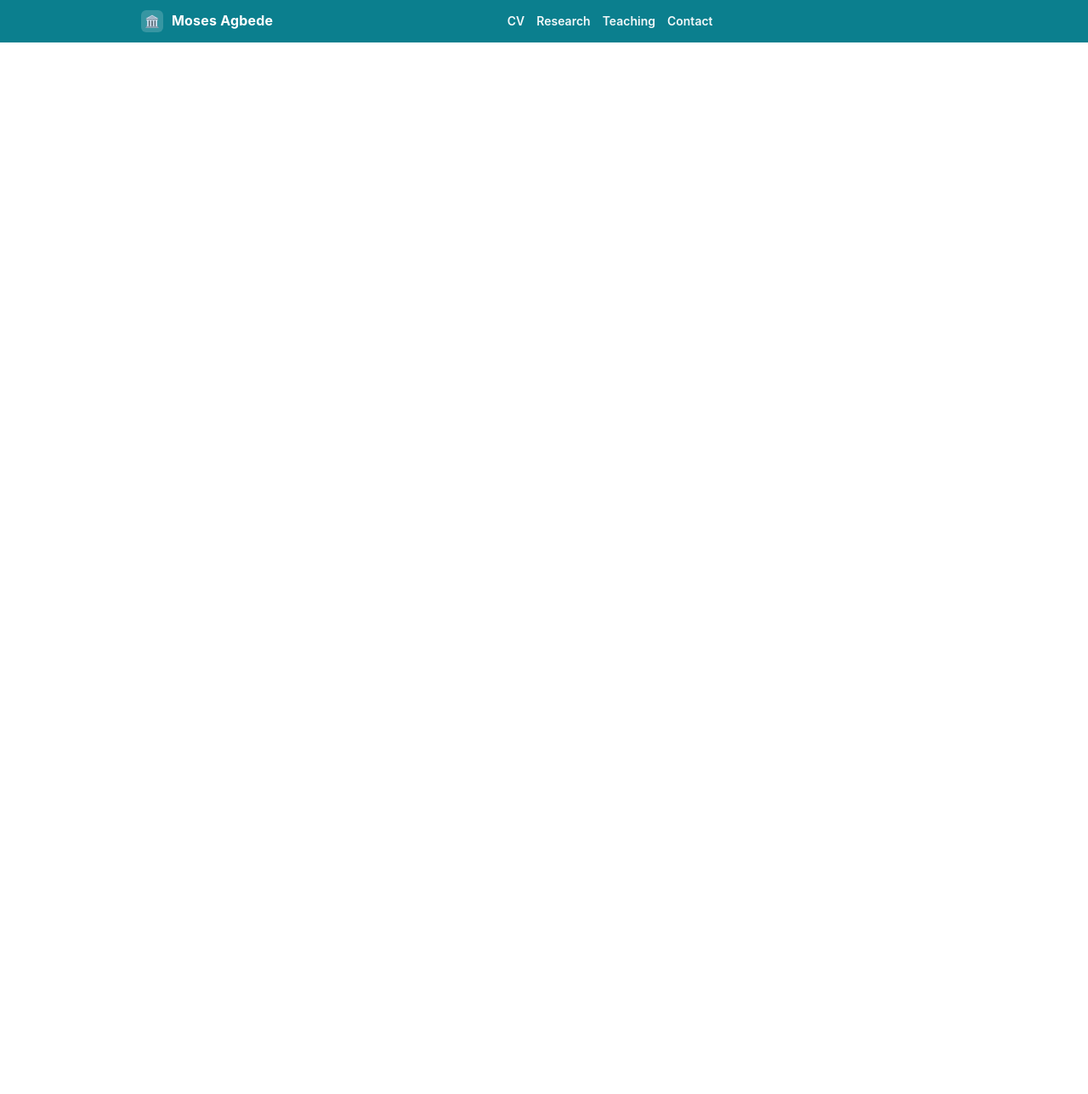
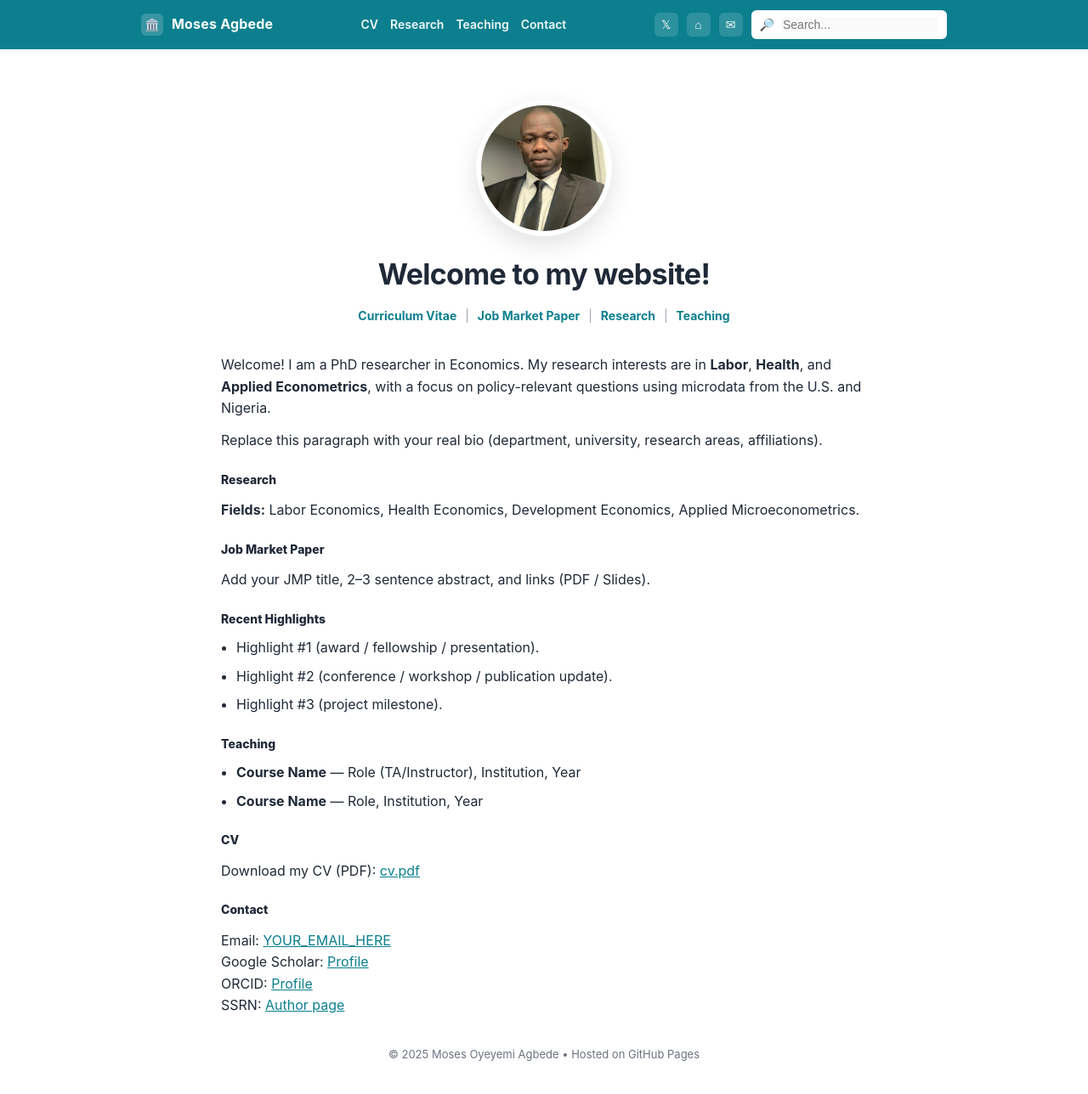
Before and after one commit to mosesagbede/mosesagbede.github.io, a plain HTML site: page index.html in a window 1280 px wide. Shown: the whole page at 85% size. Before the commit the page ends 800 px from the top, so only its background shows below. Drawn offline with Linux system fonts and the light colour scheme.

Commit message:
Update index.html

```diff
--- a/index.html
+++ b/index.html
@@ -203,4 +203,91 @@
 
       <div class="right">
         <!-- Social icons (simple) -->
-        <a class="iconb
+        <a class="iconbtn" href="YOUR_TWITTER_OR_X_LINK" target="_blank" rel="noopener" title="X/Twitter">𝕏</a>
+        <a class="iconbtn" href="https://github.com/mosesagbede" target="_blank" rel="noopener" title="GitHub">⌂</a>
+        <a class="iconbtn" href="mailto:YOUR_EMAIL_HERE" title="Email">✉</a>
+
+        <div class="search" title="Search (visual only)">
+          <span>🔎</span>
+          <input placeholder="Search..." disabled />
+        </div>
+      </div>
+    </div>
+  </div>
+
+  <!-- MAIN -->
+  <div class="wrap">
+    <div class="hero">
+      <!-- Upload your image as profile.jpg -->
+      <img class="avatar" src="profile.jpg" alt="Moses Oyeyemi Agbede" />
+      <h1>Welcome to my website!</h1>
+
+      <div class="quicklinks">
+        <a href="#cv">Curriculum Vitae</a>
+        <span class="pipe">|</span>
+        <a href="#jmp">Job Market Paper</a>
+        <span class="pipe">|</span>
+        <a href="#research">Research</a>
+        <span class="pipe">|</span>
+        <a href="#teaching">Teaching</a>
+      </div>
+    </div>
+
+    <div class="content">
+      <p>
+        Welcome! I am a PhD researcher in Economics. My research interests are in
+        <strong>Labor</strong>, <strong>Health</strong>, and <strong>Applied Econometrics</strong>, with a focus on policy-relevant
+        questions using microdata from the U.S. and Nigeria.
+      </p>
+
+      <p class="muted">
+        Replace this paragraph with your real bio (department, university, research areas, affiliations).
+      </p>
+
+      <div id="research" class="section-title">Research</div>
+      <p>
+        <strong>Fields:</strong> Labor Economics, Health Economics, Development Economics, Applied Microeconometrics.
+      </p>
+
+      <div id="jmp" class="section-title">Job Market Paper</div>
+      <p class="muted">
+        Add your JMP title, 2–3 sentence abstract, and links (PDF / Slides).
+      </p>
+
+      <div class="section-title">Recent Highlights</div>
+      <ul>
+        <li>Highlight #1 (award / fellowship / presentation).</li>
+        <li>Highlight #2 (conference / workshop / publication update).</li>
+        <li>Highlight #3 (project milestone).</li>
+      </ul>
+
+      <div id="teaching" class="section-title">Teaching</div>
+      <ul>
+        <li><strong>Course Name</strong> — Role (TA/Instructor), Institution, Year</li>
+        <li><strong>Course Name</strong> — Role, Institution, Year</li>
+      </ul>
+
+      <div id="cv" class="section-title">CV</div>
+      <p>
+        Download my CV (PDF): <a href="cv.pdf">cv.pdf</a>
+      </p>
+
+      <div id="contact" class="section-title">Contact</div>
+      <p>
+        Email: <a href="mailto:YOUR_EMAIL_HERE">YOUR_EMAIL_HERE</a><br/>
+        Google Scholar: <a href="YOUR_GOOGLE_SCHOLAR_LINK" target="_blank" rel="noopener">Profile</a><br/>
+        ORCID: <a href="YOUR_ORCID_LINK" target="_blank" rel="noopener">Profile</a><br/>
+        SSRN: <a href="YOUR_SSRN_LINK" target="_blank" rel="noopener">Author page</a>
+      </p>
+
+      <div class="footer">
+        © <span id="yr"></span> Moses Oyeyemi Agbede • Hosted on GitHub Pages
+      </div>
+    </div>
+  </div>
+
+  <script>
+    document.getElementById("yr").textContent = new Date().getFullYear();
+  </script>
+</body>
+</html>
```
